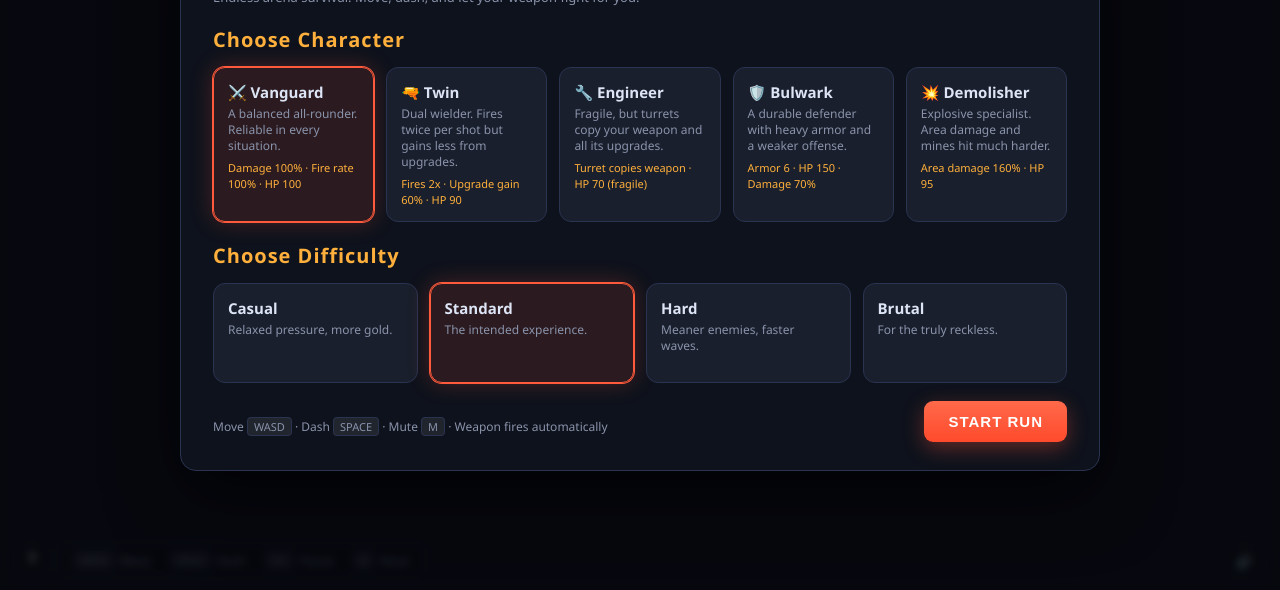
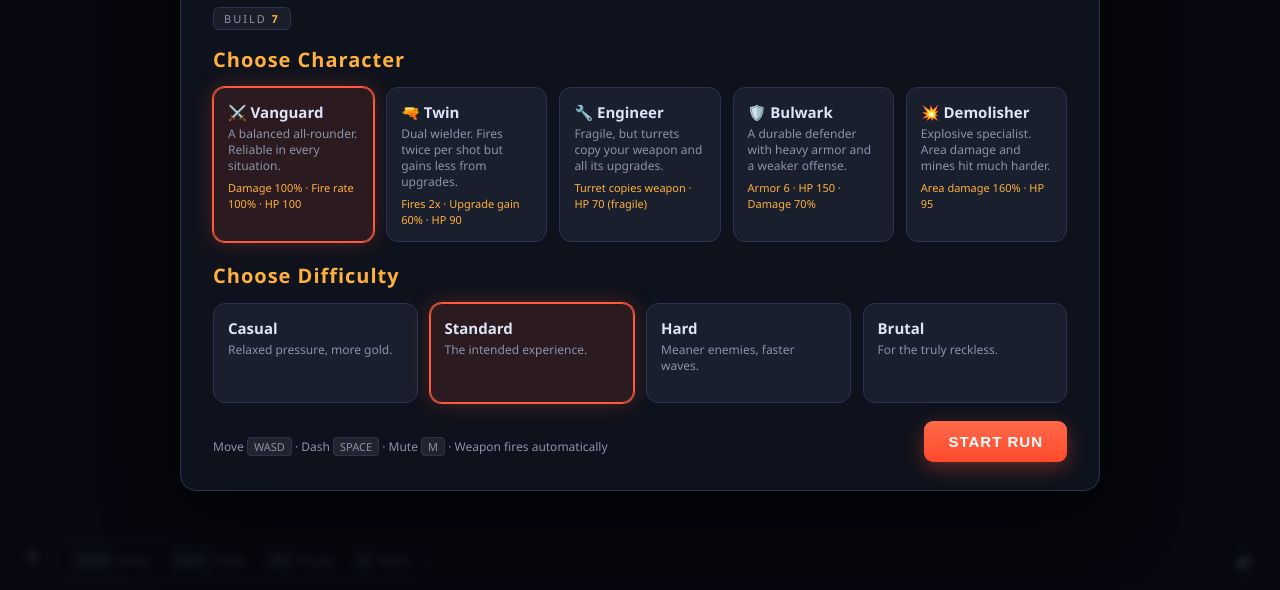
Before and after one commit to bishoppawn1/ring-of-fire-DS4-0731-v2, a plain HTML site: page index.html in a window 1280 px wide. Shown: the part 210-800 px from the top of the page. Drawn offline with Linux system fonts and the light colour scheme.

Commit message:
Add auto-incrementable build number to intro screen

```diff
--- a/index.html
+++ b/index.html
@@ -71,6 +71,10 @@
   .panel h2 { font-size: 20px; margin-bottom: 14px; color: var(--accent2); letter-spacing: 1px; }
   .panel .sub { color: var(--dim); margin-bottom: 20px; font-size: 13px; }
   .title-accent { color: var(--accent); }
+  .build-tag { display: inline-block; font-size: 11px; letter-spacing: 2px; color: var(--dim);
+    background: rgba(255,255,255,0.05); border: 1px solid var(--line); border-radius: 6px;
+    padding: 3px 10px; margin-bottom: 16px; }
+  .build-tag span { color: var(--accent2); font-weight: 800; }
 
   .grid { display: grid; gap: 12px; }
   .chars { grid-template-columns: repeat(auto-fit, minmax(150px, 1fr)); }
@@ -223,6 +227,7 @@
   <div class="panel">
     <h1>RING <span class="title-accent">OF</span> FIRE</h1>
     <div class="sub">Endless arena survival. Move, dash, and let your weapon fight for you.</div>
+    <div class="build-tag">BUILD <span id="buildNum"></span></div>
     <h2>Choose Character</h2>
     <div class="grid chars" id="charGrid"></div>
     <h2 style="margin-top:20px">Choose Difficulty</h2>
@@ -285,6 +290,9 @@
 /* ============================================================
    RING OF FIRE  -  self-contained HTML5 arena survival game
    ============================================================ */
+
+// ---------- Build number (increment on each release) ----------
+const BUILD = 7;
 
 // ---------- Canvas ----------
 const canvas = document.getElementById('game');
@@ -2003,6 +2011,7 @@ requestAnimationFrame(loop);
 
 // ---------- Menu setup ----------
 function buildMenu(){
+  $('buildNum').textContent = BUILD;
   const cg = $('charGrid');
   cg.innerHTML = '';
   let selChar = CHARACTERS[0].id;
```
